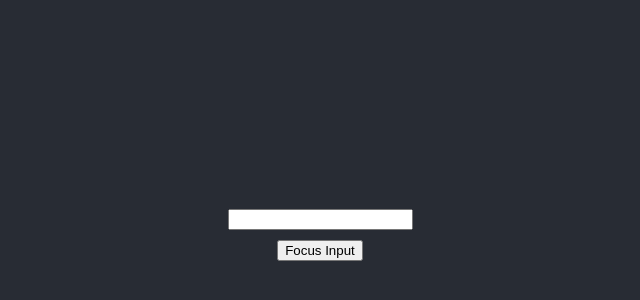
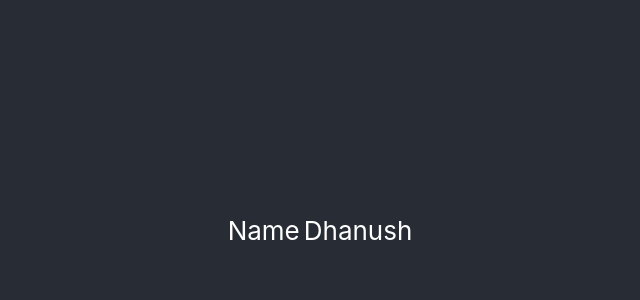
Before and after one commit to code-mamba/ReactJS, a React (Create React App) app: page / in a window 1280 px wide. Shown: the part 170-470 px from the top of the page, without its empty margins (320-960 px from the left). Built offline with nearby package versions, Linux system fonts and the light colour scheme.

Commit message:
React Fragment

```diff
--- a/src/App.js
+++ b/src/App.js
@@ -11,6 +11,7 @@ import ComponentC from './ComponentC';
 import Hero from './ErrorBoundaryHero';
 import ErrorBoundary from './ErrorBoundary';
 import FrParentInput from './ForwardRefParentInput';
+import Table from './FragmentTable';
 
 const MyComp = React.lazy(()=>import('./calc'))
 
@@ -39,7 +40,8 @@ function App() {
       <ErrorBoundary>
       <Hero SuperHero={"Joker"}></Hero>
       </ErrorBoundary> */}
-      <FrParentInput></FrParentInput>
+      {/* <FrParentInput></FrParentInput> */}
+      <Table></Table>
       </header>
 
     </div>
--- /dev/null
+++ b/src/FragmentColumn.js
@@ -0,0 +1,11 @@
+import React from "react";
+function Column(){
+    return(
+        <React.Fragment>
+        <td>Name</td>
+        <td>Dhanush</td>
+        </React.Fragment>
+
+    )
+}
+export default Column
--- /dev/null
+++ b/src/FragmentTable.js
@@ -0,0 +1,14 @@
+import React from "react";
+import Column from "./FragmentColumn";
+function Table(){
+    return(
+        <table>
+            <tbody>
+                <tr>
+                    <Column></Column>
+                </tr>
+            </tbody>
+        </table>
+    )
+}
+export default Table
```
